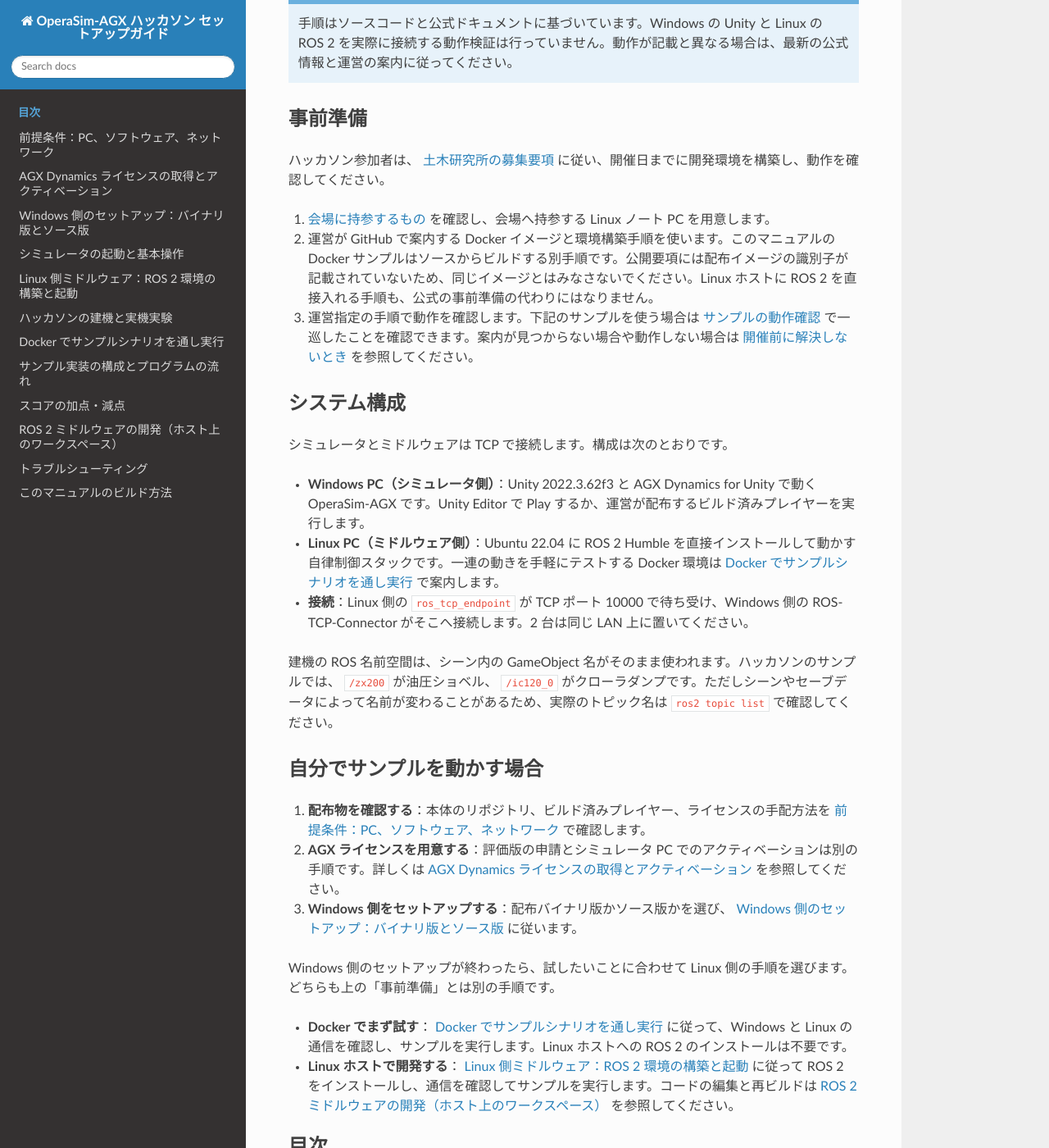
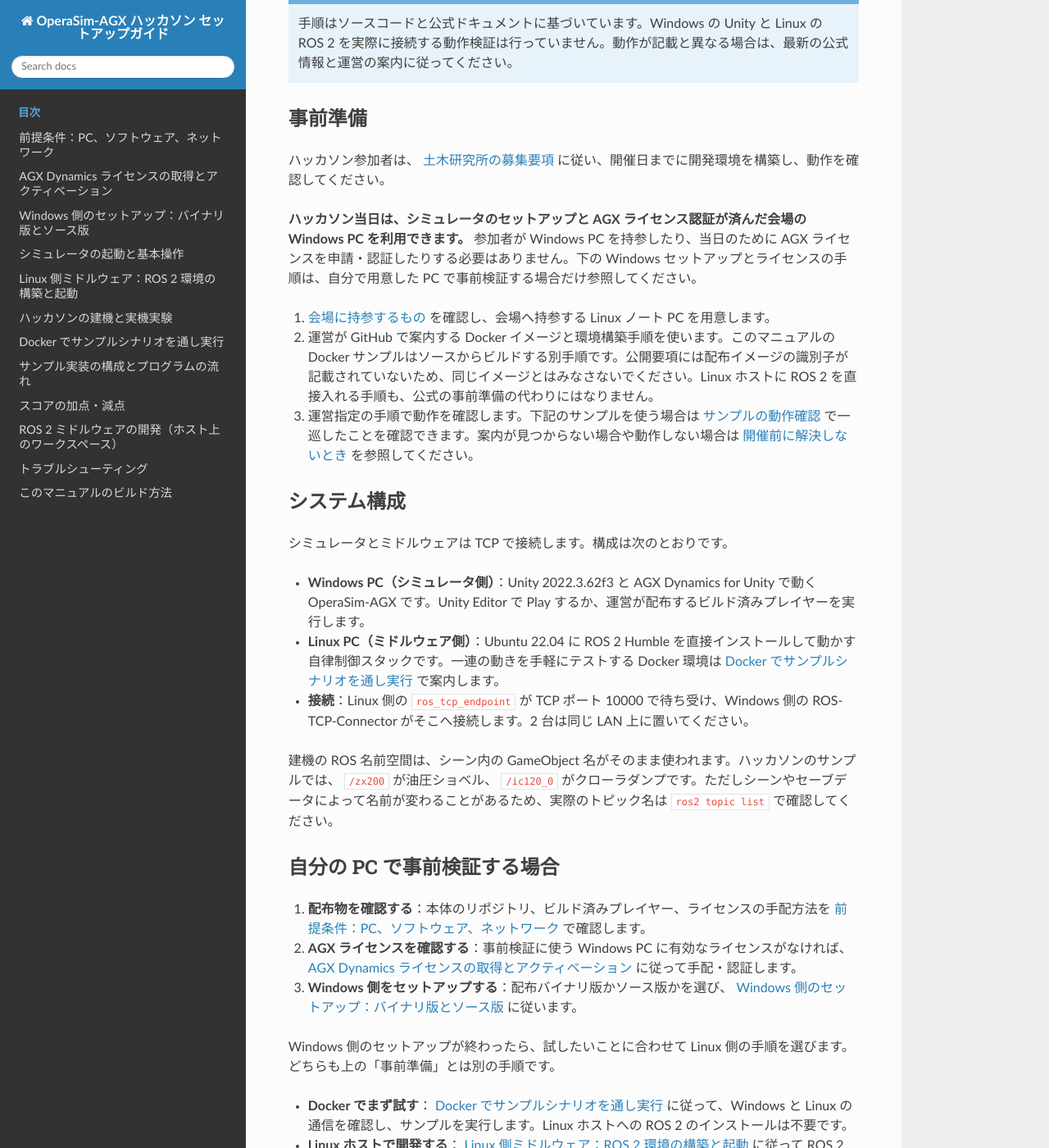
Before and after one commit to pwri-opera/OperaSim-AGX-hackathon-doc, a Sphinx documentation site: the page built from source/index.rst, in a window 1280 px wide and 1400 px high, scrolled down 613 px. Shown: the whole window at 82% size. Built offline with Sphinx 7.4.7 and the Read the Docs theme 3.1.0, drawn with Linux system fonts in a browser that asks for light colours.

Commit message:
docs: clarify on-site simulator and AGX licensing
Tell participants that on-site Windows simulator PCs are set up and activated, so they do not need to bring a Windows PC or activate an AGX license for the event.
Scope Windows setup and licensing to advance testing on personal equipment.

```diff
--- a/source/agx-license.rst
+++ b/source/agx-license.rst
@@ -2,7 +2,9 @@
 AGX Dynamics ライセンスの取得とアクティベーション
 ===================================================
 
-OperaSim-AGX の物理エンジンである AGX Dynamics for Unity を動かすには、ライセンスが必要です。この章では、次の 2 つの手順を説明します。
+この章は、自分で用意した Windows PC で開催前にシミュレータを動かす方向けです。ハッカソン当日に利用できる会場のシミュレータ PC は認証済みなので、参加者が AGX ライセンスを申請・認証する必要はありません。
+
+事前検証に使う PC に有効な AGX ライセンスがなければ、次の手順で用意します。
 
 1. ベンダーへ評価版を申請する
 2. シミュレータ PC でアクティベーションする
--- a/source/index.rst
+++ b/source/index.rst
@@ -21,6 +21,8 @@ OperaSim-AGX ハッカソンに参加する開発者向けのマニュアルで
 
 ハッカソン参加者は、 `土木研究所の募集要項 <https://www.pwri.go.jp/team/advanced/opera-hackathon-2.html>`_ に従い、開催日までに開発環境を構築し、動作を確認してください。
 
+**ハッカソン当日は、シミュレータのセットアップと AGX ライセンス認証が済んだ会場の Windows PC を利用できます。** 参加者が Windows PC を持参したり、当日のために AGX ライセンスを申請・認証したりする必要はありません。下の Windows セットアップとライセンスの手順は、自分で用意した PC で事前検証する場合だけ参照してください。
+
 1. :ref:`participant-laptop` を確認し、会場へ持参する Linux ノート PC を用意します。
 2. 運営が GitHub で案内する Docker イメージと環境構築手順を使います。このマニュアルの Docker サンプルはソースからビルドする別手順です。公開要項には配布イメージの識別子が記載されていないため、同じイメージとはみなさないでください。Linux ホストに ROS 2 を直接入れる手順も、公式の事前準備の代わりにはなりません。
 3. 運営指定の手順で動作を確認します。下記のサンプルを使う場合は :ref:`sample-run-checklist` で一巡したことを確認できます。案内が見つからない場合や動作しない場合は :ref:`participant-support` を参照してください。
@@ -36,11 +38,11 @@ OperaSim-AGX ハッカソンに参加する開発者向けのマニュアルで
 
 建機の ROS 名前空間は、シーン内の GameObject 名がそのまま使われます。ハッカソンのサンプルでは、 ``/zx200`` が油圧ショベル、 ``/ic120_0`` がクローラダンプです。ただしシーンやセーブデータによって名前が変わることがあるため、実際のトピック名は ``ros2 topic list`` で確認してください。
 
-自分でサンプルを動かす場合
-----------------------------
+自分の PC で事前検証する場合
+------------------------------
 
 1. **配布物を確認する**：本体のリポジトリ、ビルド済みプレイヤー、ライセンスの手配方法を :doc:`prerequisites` で確認します。
-2. **AGX ライセンスを用意する**：評価版の申請とシミュレータ PC でのアクティベーションは別の手順です。詳しくは :doc:`agx-license` を参照してください。
+2. **AGX ライセンスを確認する**：事前検証に使う Windows PC に有効なライセンスがなければ、 :doc:`agx-license` に従って手配・認証します。
 3. **Windows 側をセットアップする**：配布バイナリ版かソース版かを選び、 :doc:`windows-setup` に従います。
 
 Windows 側のセットアップが終わったら、試したいことに合わせて Linux 側の手順を選びます。どちらも上の「事前準備」とは別の手順です。
--- a/source/prerequisites.rst
+++ b/source/prerequisites.rst
@@ -17,7 +17,7 @@
 - ストレージの空き容量：30 GB 以上が必須、50 GB 以上を推奨します。
 - ネットワーク：有線 LAN と Wi-Fi の両方に接続できること。必要なら有線 LAN アダプタも持参してください。
 
-これは Linux ノート PC の持参要件です。下の 2 台構成は、自分でシミュレータとミドルウェアを接続するときの構成例で、参加者が 2 台持参するという意味ではありません。会場の Windows PC、シミュレータ、AGX ライセンスを誰が用意するかは公開要項で確認できないため、運営の案内を確認してください。
+ハッカソン当日は、シミュレータのセットアップと AGX ライセンス認証が済んだ会場の Windows PC を利用できます。参加者が持参するのは開発に使う Linux ノート PC です。自分で用意した Windows PC で事前検証する場合だけ、シミュレータのセットアップと AGX ライセンスの確認が必要です。
 
 また、持参要件の「Ubuntu 22.04 LTS 以上」と、ホストに ROS 2 Humble を直接インストールする手順の「Ubuntu 22.04」は別の条件です。会場向けの開発環境は、運営が指定する Docker イメージを使ってください。
 
@@ -73,10 +73,9 @@ Linux 側のバージョン
 
 - シミュレータ本体のソースリポジトリへのアクセス方法
 - ビルド済みプレイヤー（バイナリ）を配布するかどうかと、入手方法
-- AGX Dynamics のライセンスの手配方法（自分で評価版を申請するのか、運営経由なのか）
+- 自分の Windows PC で事前検証する場合に限り、AGX ライセンスの手配方法（有効なライセンスがない場合は :doc:`agx-license` を参照）
 - サンプルミドルウェアの入手方法と使用するブランチ（ :doc:`linux-middleware` にクローンとビルドの手順があります）
 - 会場ネットワークの IP アドレスの割り当て方法（固定 IP か、DHCP か）。Windows 側の接続先 IP アドレスは、この Linux 側の IP アドレスになります。
-- 会場で使う Windows PC・シミュレータ・AGX ライセンスの用意を誰が担当するか
 - 参加者向け Docker イメージの配布先と、当日までに確認する項目
 
 案内が見つからない場合は :ref:`participant-support` を参照してください。
--- a/source/simulator-operation.rst
+++ b/source/simulator-operation.rst
@@ -7,7 +7,7 @@
 起動とセットアップ画面
 ------------------------
 
-1. シミュレータを起動します。Unity Editor の場合は ``GameScene`` を開いて **Play** を押します。プレイヤーの場合は、実行ファイルを起動します（カレントディレクトリにライセンスがある必要があります。 :doc:`agx-license` を参照してください）。
+1. シミュレータを起動します。Unity Editor の場合は ``GameScene`` を開いて **Play** を押し、プレイヤーの場合は実行ファイルを起動します。会場の PC は認証済みです。自分の PC で事前検証する場合は、 :doc:`agx-license` を参照してください。
 2. 起動直後には、 **セットアップ用の画面** が表示されます。この時点では、物理シミュレーションはまだ動いていません。建機と地形は、配置モードの状態です。
 3. 画面左のメニューには、次の項目があります。 **Total Score** は画面右上にあります。
 
--- a/source/troubleshooting.rst
+++ b/source/troubleshooting.rst
@@ -6,6 +6,8 @@
 
 ライセンス
 ------------
+
+会場の認証済み PC でライセンスエラーが出た場合は、再認証せず運営に連絡してください。下の確認手順は、自分の PC で事前検証する場合に使います。
 
 .. list-table::
    :header-rows: 1
--- a/source/windows-setup.rst
+++ b/source/windows-setup.rst
@@ -1,6 +1,8 @@
 ==============================================
 Windows 側のセットアップ：バイナリ版とソース版
 ==============================================
+
+この章は、自分で用意した Windows PC で事前検証する場合の手順です。ハッカソン当日は、セットアップと AGX ライセンス認証が済んだ会場のシミュレータ PC を使えるため、この作業は不要です。
 
 Windows PC でシミュレータを動かす方法は、2 つあります。配布されたビルド済みプレイヤーを使う方法と、ソースから Unity プロジェクトをビルドする方法です。どちらを選んでもシミュレータの動作は同じですが、ROS の接続先 IP アドレスを変更できるかどうかに、大きな違いがあります。まず :ref:`windows-ros-ip` を読んでから、どちらの方法にするかを決めてください。
 
```
